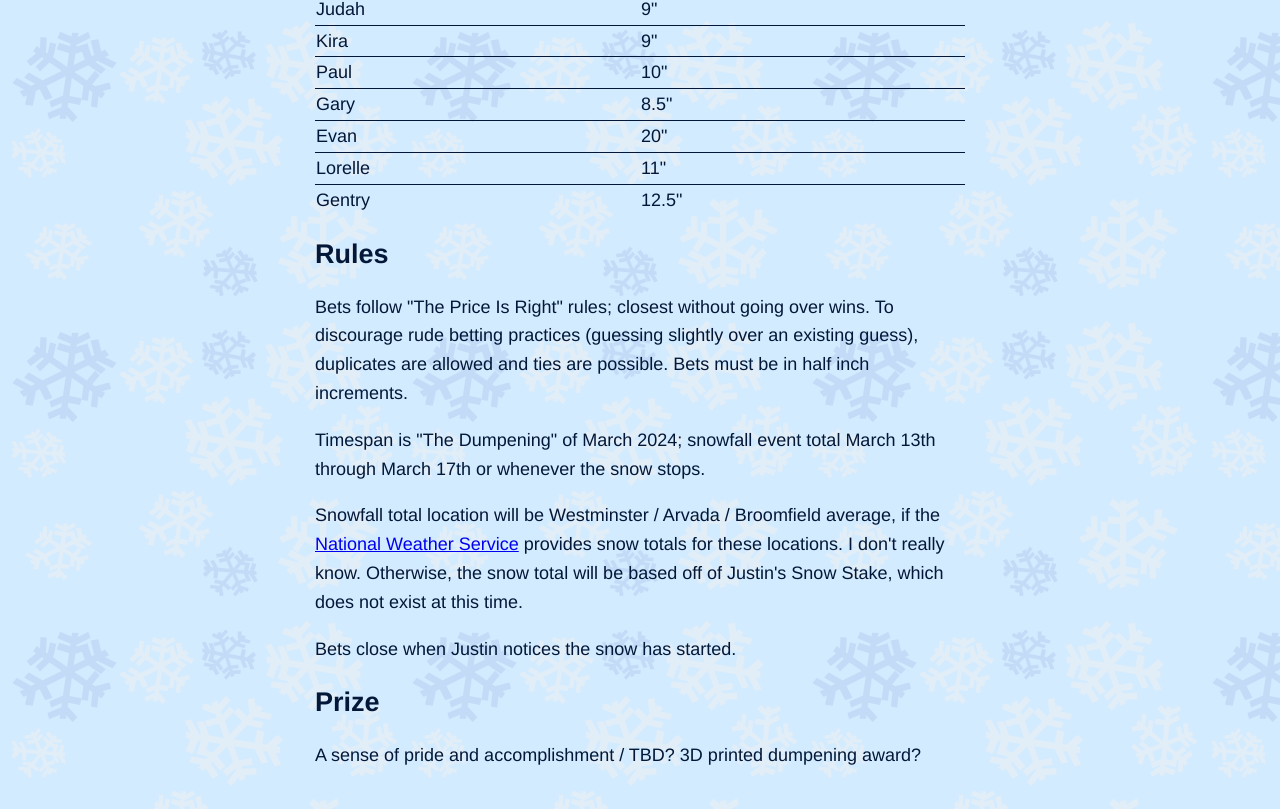
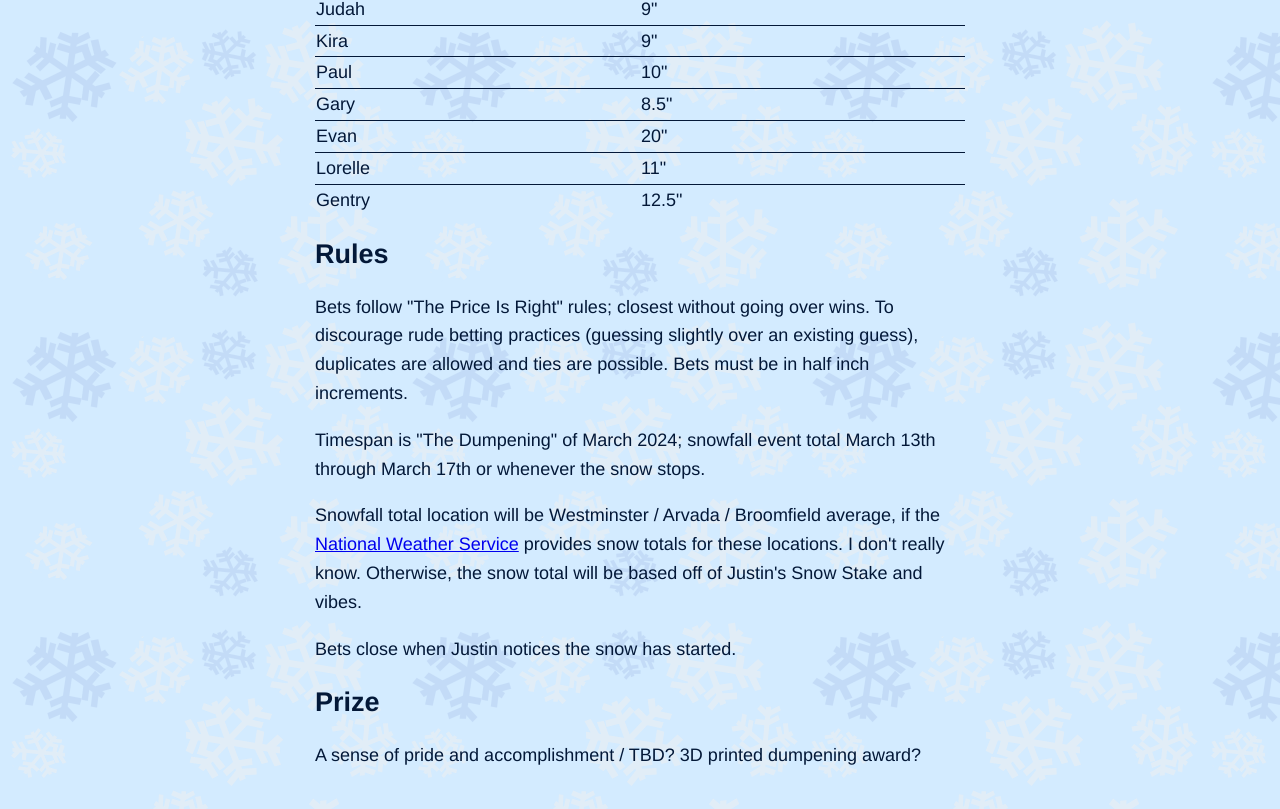
Before and after one commit to jtleniger/jtleniger.github.io, a plain HTML site: page index.html in a window 1280 px wide. Shown: the part 1496-2305 px from the top of the page. Drawn offline with Linux system fonts and the light colour scheme.

Commit message:
Update index.html

```diff
--- a/index.html
+++ b/index.html
@@ -212,7 +212,7 @@
     </p>
     <p>
         Snowfall total location will be Westminster / Arvada / Broomfield average, if the <a href="https://forecast.weather.gov/product.php?site=bou&product=LSR&issuedby=BOU" target="_blank">National Weather Service</a> provides snow totals for these locations. I don't really know.
-        Otherwise, the snow total will be based off of Justin's Snow Stake, which does not exist at this time.
+        Otherwise, the snow total will be based off of Justin's Snow Stake and vibes.
     </p>
     <p>
         Bets close when Justin notices the snow has started.
```
